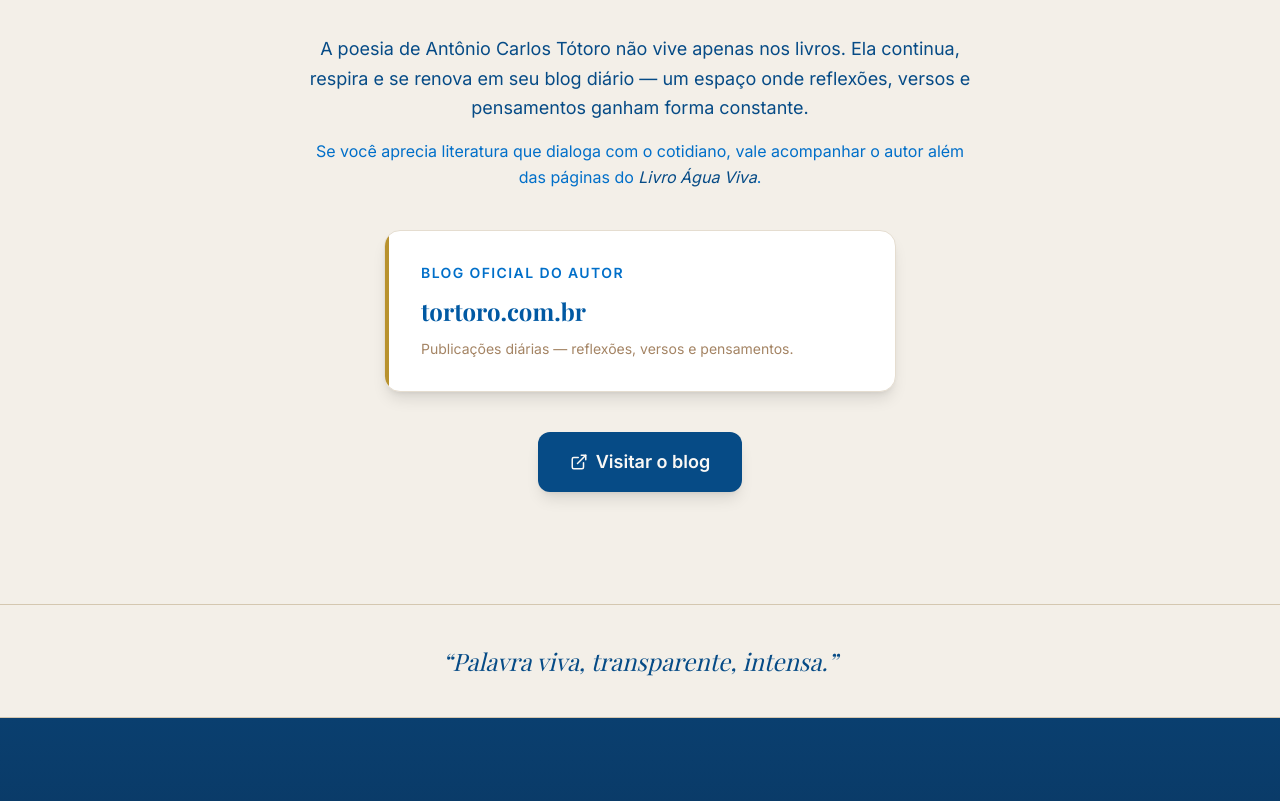
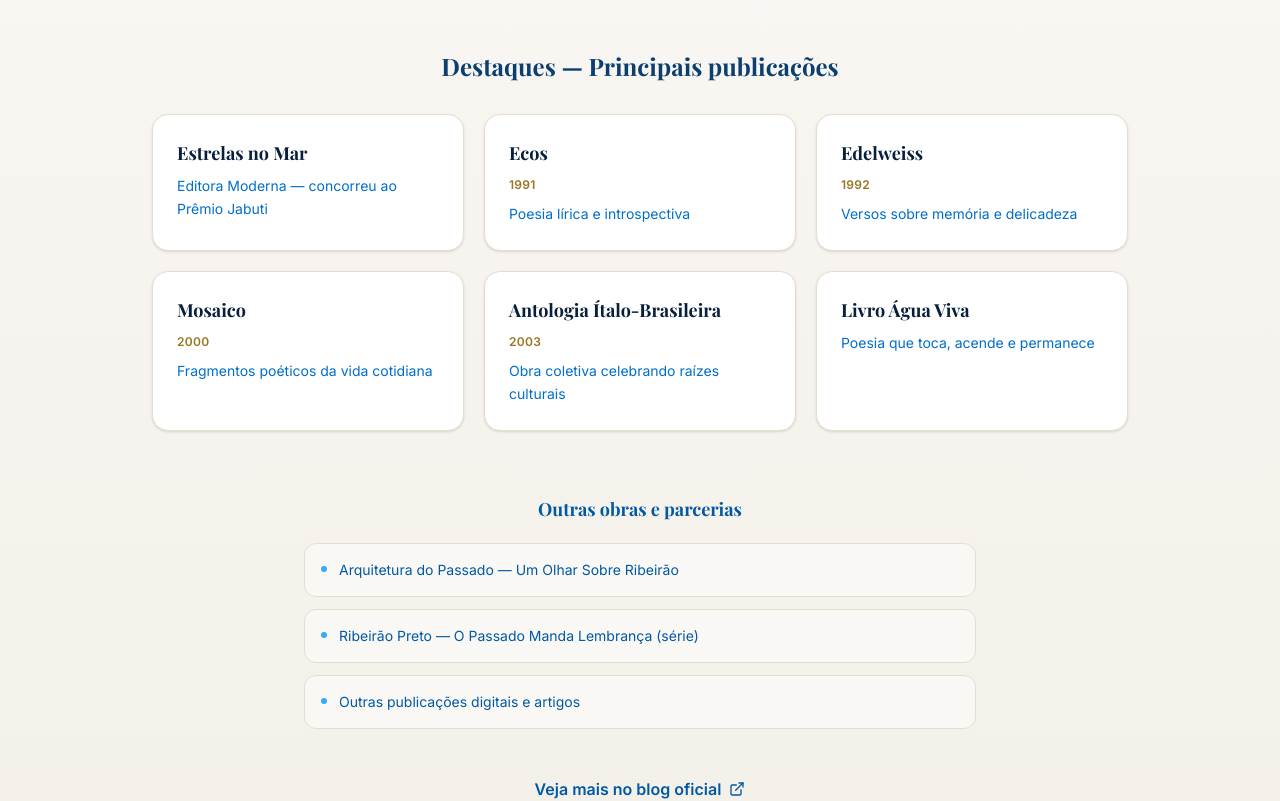
Before and after one commit to Tonx-Cloud/agua-viva-landing, a Next.js app: page / in a window 1280 px wide. Shown: the part 7100-7901 px from the top of the page. Built offline with nearby package versions, Linux system fonts and the light colour scheme; no server answers; a web font is replaced by a local one.

Commit message:
Add author works section and floating action buttons

```diff
--- a/src/app/page.tsx
+++ b/src/app/page.tsx
@@ -6,8 +6,10 @@ import Tasting from "@/components/Tasting";
 import VideoGallery from "@/components/VideoGallery";
 import AudioGallery from "@/components/AudioGallery";
 import AuthorSection from "@/components/AuthorSection";
+import AuthorWorks from "@/components/AuthorWorks";
 import BlogSection from "@/components/BlogSection";
 import BuyModal from "@/components/BuyModal";
+import FloatingButtons from "@/components/FloatingButtons";
 import Footer from "@/components/Footer";
 
 export default function Home() {
@@ -24,10 +26,12 @@ export default function Home() {
         <VideoGallery />
         <QuoteBanner index={2} variant="dark" />
         <AuthorSection />
+        <AuthorWorks />
         <BlogSection />
         <QuoteBanner index={3} variant="light" />
         <BuyModal />
       </main>
+      <FloatingButtons />
       <Footer />
     </>
   );
--- /dev/null
+++ b/src/components/AuthorWorks.tsx
@@ -0,0 +1,127 @@
+import { BookOpen, ExternalLink } from "lucide-react";
+
+const DESTAQUES = [
+  {
+    titulo: "Estrelas no Mar",
+    ano: "",
+    desc: "Editora Moderna — concorreu ao Prêmio Jabuti",
+  },
+  {
+    titulo: "Ecos",
+    ano: "1991",
+    desc: "Poesia lírica e introspectiva",
+  },
+  {
+    titulo: "Edelweiss",
+    ano: "1992",
+    desc: "Versos sobre memória e delicadeza",
+  },
+  {
+    titulo: "Mosaico",
+    ano: "2000",
+    desc: "Fragmentos poéticos da vida cotidiana",
+  },
+  {
+    titulo: "Antologia Ítalo-Brasileira",
+    ano: "2003",
+    desc: "Obra coletiva celebrando raízes culturais",
+  },
+  {
+    titulo: "Livro Água Viva",
+    ano: "",
+    desc: "Poesia que toca, acende e permanece",
+  },
+];
+
+const OUTRAS = [
+  "Arquitetura do Passado — Um Olhar Sobre Ribeirão",
+  "Ribeirão Preto — O Passado Manda Lembrança (série)",
+  "Outras publicações digitais e artigos",
+];
+
+export default function AuthorWorks() {
+  return (
+    <section
+      className="py-20 sm:py-28 bg-gradient-to-b from-sand-50 to-sand-100"
+      aria-label="Obras do autor"
+    >
+      <div className="mx-auto max-w-5xl px-4 sm:px-6">
+        {/* Título */}
+        <div className="text-center mb-16">
+          <div className="inline-flex items-center gap-2 text-ocean-600 mb-4">
+            <BookOpen size={20} aria-hidden="true" />
+            <span className="text-sm font-semibold uppercase tracking-widest">
+              Bibliografia
+            </span>
+          </div>
+          <h2 className="font-serif text-3xl sm:text-4xl md:text-5xl font-bold text-ocean-950 mb-6">
+            Obras do autor
+          </h2>
+          <div className="w-16 h-1 bg-gold-500 mx-auto rounded-full" />
+        </div>
+
+        {/* Destaques */}
+        <div className="mb-16">
+          <h3 className="font-serif text-xl sm:text-2xl font-bold text-ocean-900 mb-8 text-center">
+            Destaques — Principais publicações
+          </h3>
+
+          <div className="grid sm:grid-cols-2 lg:grid-cols-3 gap-5">
+            {DESTAQUES.map((obra) => (
+              <article
+                key={obra.titulo}
+                className="group bg-white rounded-2xl p-6 shadow-sm border border-sand-200 hover:shadow-lg hover:border-gold-500/40 hover:-translate-y-0.5 transition-all duration-300"
+              >
+                <h4 className="font-serif text-lg font-bold text-ocean-950 mb-1 group-hover:text-gold-600 transition-colors">
+                  {obra.titulo}
+                </h4>
+                {obra.ano && (
+                  <span className="text-xs font-semibold text-gold-600 tracking-wide uppercase">
+                    {obra.ano}
+                  </span>
+                )}
+                <p className="text-ocean-600 text-sm mt-2 leading-relaxed">
+                  {obra.desc}
+                </p>
+              </article>
+            ))}
+          </div>
+        </div>
+
+        {/* Outras obras */}
+        <div className="max-w-2xl mx-auto mb-12">
+          <h3 className="font-serif text-lg font-bold text-ocean-700 mb-5 text-center">
+            Outras obras e parcerias
+          </h3>
+          <ul className="space-y-3" role="list">
+            {OUTRAS.map((titulo) => (
+              <li
+                key={titulo}
+                className="flex items-start gap-3 bg-sand-50 rounded-xl p-4 border border-sand-200"
+              >
+                <span
+                  className="mt-1.5 w-1.5 h-1.5 rounded-full bg-ocean-400 shrink-0"
+                  aria-hidden="true"
+                />
+                <span className="text-ocean-700 text-sm">{titulo}</span>
+              </li>
+            ))}
+          </ul>
+        </div>
+
+        {/* Link blog */}
+        <div className="text-center">
+          <a
+            href="https://tortoro.com.br/"
+            target="_blank"
+            rel="noopener noreferrer"
+            className="inline-flex items-center gap-2 text-ocean-700 hover:text-gold-600 font-semibold transition-colors"
+          >
+            Veja mais no blog oficial
+            <ExternalLink size={16} aria-hidden="true" />
+          </a>
+        </div>
+      </div>
+    </section>
+  );
+}
--- /dev/null
+++ b/src/components/FloatingButtons.tsx
@@ -0,0 +1,44 @@
+"use client";
+
+import { useState, useEffect } from "react";
+import { ArrowUp, ShoppingCart } from "lucide-react";
+
+export default function FloatingButtons() {
+  const [show, setShow] = useState(false);
+
+  useEffect(() => {
+    const onScroll = () => setShow(window.scrollY > 400);
+    window.addEventListener("scroll", onScroll, { passive: true });
+    onScroll();
+    return () => window.removeEventListener("scroll", onScroll);
+  }, []);
+
+  if (!show) return null;
+
+  return (
+    <div className="fixed bottom-6 right-6 flex flex-col gap-3 z-50">
+      {/* Topo */}
+      <button
+        onClick={() => window.scrollTo({ top: 0, behavior: "smooth" })}
+        className="group flex items-center justify-center w-12 h-12 rounded-full bg-ocean-900/90 text-sand-100 shadow-lg backdrop-blur hover:bg-ocean-800 hover:shadow-xl hover:-translate-y-0.5 transition-all duration-300"
+        aria-label="Voltar ao topo"
+      >
+        <ArrowUp size={20} />
+      </button>
+
+      {/* Comprar */}
+      <button
+        onClick={() =>
+          document
+            .getElementById("comprar")
+            ?.scrollIntoView({ behavior: "smooth" })
+        }
+        className="group flex items-center gap-2 px-5 py-3 rounded-full bg-gold-500 text-ocean-950 font-bold shadow-lg hover:bg-gold-400 hover:shadow-xl hover:-translate-y-0.5 transition-all duration-300"
+        aria-label="Comprar agora"
+      >
+        <ShoppingCart size={18} aria-hidden="true" />
+        <span className="text-sm hidden sm:inline">Comprar</span>
+      </button>
+    </div>
+  );
+}
```
